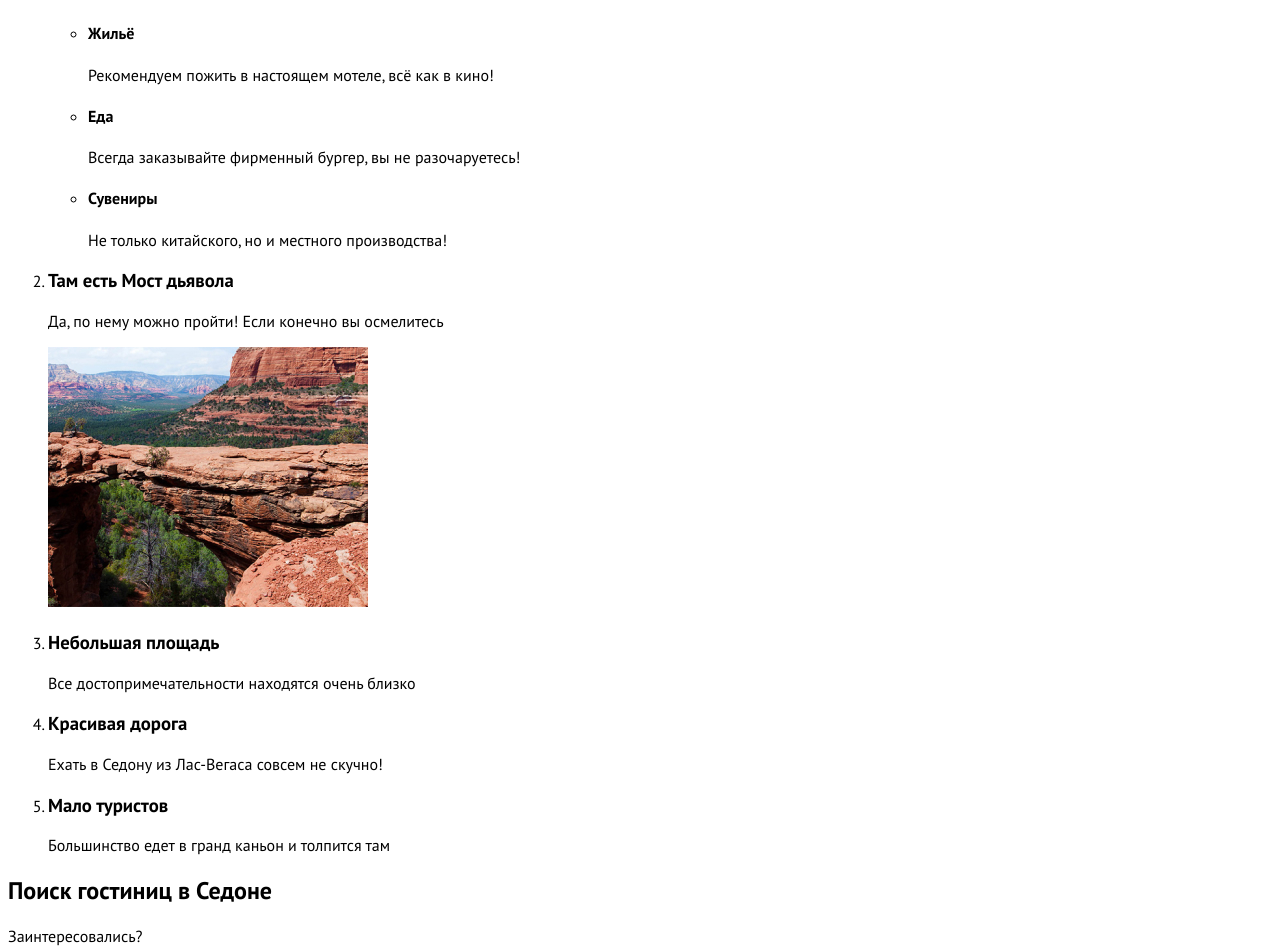
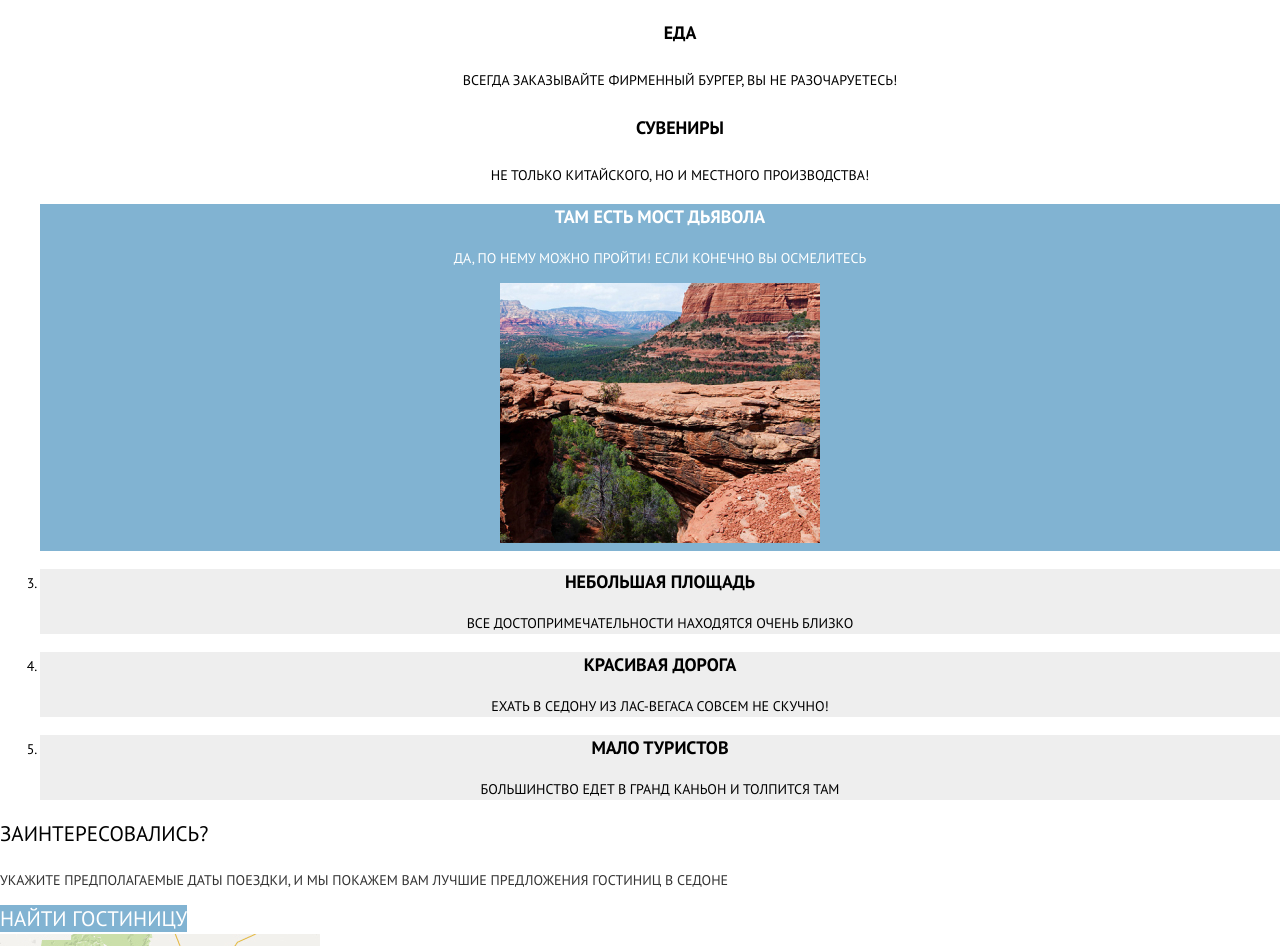
Before and after one commit to Alestt/Sedona, a website: page source/index.html in a window 1280 px wide. Shown: the part 1026-1972 px from the top of the page. Drawn offline with nearby package versions, Linux system fonts and the light colour scheme; files that its build step writes are made by us from their sources; files whose address does not match are found by name.

Commit message:
Добавляет препроцессорные файлы

```diff
--- /dev/null
+++ b/source/sass/blocks/advices.scss
@@ -0,0 +1,7 @@
+.advices__title {
+  font-size: 18px;
+}
+
+.advices__text {
+  line-height: 21px;
+}
--- /dev/null
+++ b/source/sass/blocks/intro.scss
@@ -0,0 +1,4 @@
+.intro__text {
+  font-size: 18px;
+  font-weight: $font-bold;
+}
--- /dev/null
+++ b/source/sass/blocks/nav.scss
@@ -0,0 +1,14 @@
+.nav__list {
+  list-style: none;
+  margin: 0;
+  padding: 0;
+  background-color: $secondary;
+}
+
+.nav__link {
+  font-size: 18px;
+  font-weight: $font-bold;
+  line-height: 40px;
+  color: $white;
+  // text-transform: uppercase;
+}
--- /dev/null
+++ b/source/sass/blocks/page-footer.scss
@@ -0,0 +1,4 @@
+.page-footer__hashtag {
+  font-size: 21px;
+  font-weight: $font-bold
+}
--- /dev/null
+++ b/source/sass/blocks/page.scss
@@ -0,0 +1,21 @@
+.page {
+  height: 100%;
+  font-family: $main-font;
+  font-style: normal;
+  font-size: 14px;
+  font-weight: $font-regular;
+  color: $main-text;
+  line-height: 26px;
+  background-color: $white;
+  text-transform: uppercase;
+}
+
+.page__body {
+  display: grid;
+  grid-template-rows: min-content 1fr min-content;
+  align-content: start;
+  min-width: 320px;
+  min-height: 100%;
+  margin: 0;
+  padding: 0;
+}
--- /dev/null
+++ b/source/sass/blocks/reasons.scss
@@ -0,0 +1,30 @@
+.reasons__item {
+  text-align: center;
+}
+
+.reasons__text {
+  color: $light-text;
+}
+
+.reasons__item--top {
+  color: $white;
+  background-color: $secondary;
+}
+
+.reasons__item--basic {
+  background-color: $light;
+}
+
+.reasons__title {
+  font-size: 18px;
+}
+
+.reasons__description {
+  line-height: 21px;
+}
+
+.reasons__advices {
+  list-style: none;
+  color: $main-text;
+  background-color: $white;
+}
--- /dev/null
+++ b/source/sass/blocks/search.scss
@@ -0,0 +1,14 @@
+.search__title {
+  font-size: 21px;
+}
+
+.search__text {
+  line-height: 24px;
+  color: $light-text;
+}
+
+.search__link {
+  font-size: 21px;
+  color: $white;
+  background-color: $secondary;
+}
--- /dev/null
+++ b/source/sass/blocks/social.scss
@@ -0,0 +1,7 @@
+.social {
+  list-style: none;
+}
+
+.social__link {
+  background-color: $secondary;
+}
--- a/source/sass/global.scss
+++ /dev/null
@@ -1,5 +0,0 @@
-.page-main {
-  font-family: $main-font;
-  font-style: normal;
-  font-weight: 400;
-}
--- /dev/null
+++ b/source/sass/global/global.scss
@@ -0,0 +1,29 @@
+*,
+*::after,
+*::before {
+  box-sizing: border-box;
+}
+
+img {
+  max-width: 100%;
+  height: auto;
+}
+
+a {
+  text-decoration: none;
+}
+
+.visually-hidden:not(:focus):not(:active),
+input[type="checkbox"].visually-hidden,
+input[type="radio"].visually-hidden {
+  position: absolute;
+  width: 1px;
+  height: 1px;
+  margin: -1px;
+  border: 0;
+  padding: 0;
+  white-space: nowrap;
+  clip-path: inset(100%);
+  clip: rect(0 0 0 0);
+  overflow: hidden;
+}
--- /dev/null
+++ b/source/sass/global/variables.scss
@@ -0,0 +1,16 @@
+// colors
+
+$main-text: #000000;
+$white: #ffffff;
+$secondary: #81B3D2;
+$light-text: #333333;
+$light: #eeeeee;
+
+// font and typography
+
+$main-font: "PT Sans", "Arial", sans-serif;
+
+// font weight
+
+$font-regular: 400;
+$font-bold: 700;
--- a/source/sass/style.scss
+++ b/source/sass/style.scss
@@ -1,3 +1,16 @@
-@import "fonts.scss";
-@import "variables.scss";
-@import "global";
+// global
+
+@import "global/fonts.scss";
+@import "global/variables.scss";
+@import "global/global.scss";
+
+
+// blocks
+@import "blocks/page.scss";
+@import "blocks/nav.scss";
+@import "blocks/intro.scss";
+@import "blocks/reasons.scss";
+@import "blocks/advices.scss";
+@import "blocks/search.scss";
+@import "blocks/page-footer.scss";
+@import "blocks/social.scss";
--- a/source/sass/variables.scss
+++ /dev/null
@@ -1 +0,0 @@
-$main-font: "PT Sans", "Arial", sans-serif;
```
Also changed, not shown: source/sass/global/fonts.scss (renamed from source/sass/fonts.scss).
